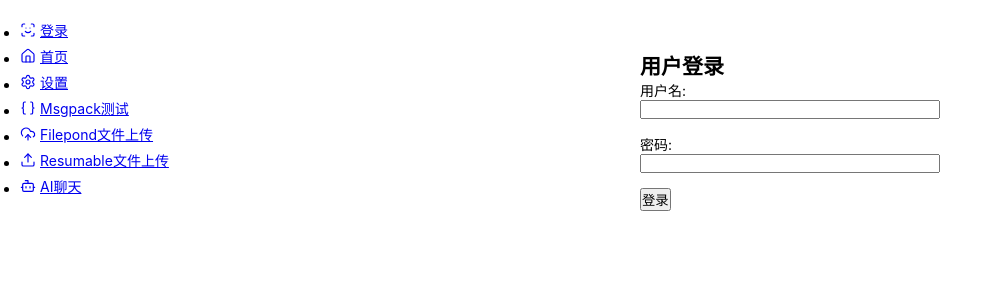
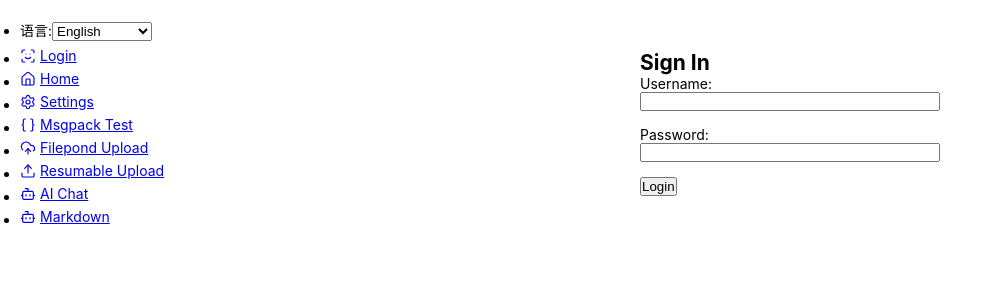
Before and after one commit to yswang0927/my-springboot-scaffold, a React (Vite) app in the folder src/frontend/: page /login in a window 1280 px wide. Shown: the top 300 px of the page, without its empty margins (0-999 px from the left). Built offline with nearby package versions, Linux system fonts and the light colour scheme.

Commit message:
增加l10n本地化翻译

```diff
--- /dev/null
+++ b/src/frontend/src/l10n/index.jsx
@@ -0,0 +1,87 @@
+// @refresh reset
+import { createContext, useState, useContext, useCallback } from "react";
+
+import en from "../locales/en";
+
+// 1. 聚合语言包
+const dictionaries = {
+    'zh-CN': {},
+    'en': en
+};
+
+// 存储在 localStorage 中的 key 名称
+const LANG_STORAGE_KEY = 'app_l10n_lang';
+
+// 2. 创建 Context
+const L10nContext = createContext();
+
+// 3. 创建 Provider 组件
+export function L10nProvider({ children, defaultLang = 'zh-CN' }) {
+    const [lang, setLangState] = useState(() => {
+        // 优先级 1: 尝试从 localStorage 获取
+        const savedLang = window.localStorage.getItem(LANG_STORAGE_KEY);
+        if (savedLang && dictionaries[savedLang]) {
+            return savedLang;
+        }
+
+        // 优先级 2: 尝试获取浏览器语言
+        // navigator.language 通常返回 'zh-CN', 'en-US', 'en' 等格式
+        if (typeof navigator !== 'undefined' && navigator.language) {
+            const browserLang = navigator.language;
+            // 精确匹配 (如 'zh-CN')
+            if (dictionaries[browserLang]) {
+                return browserLang;
+            }
+            // 模糊匹配: 如果浏览器是 'en-US'，但我们只有 'en'，则尝试匹配前缀
+            const shortLang = browserLang.split('-')[0];
+            if (dictionaries[shortLang]) {
+                return shortLang;
+            }
+        }
+        // 优先级 3: 兜底语言
+        return defaultLang;
+    });
+
+    // 暴露给外部的切换语言方法
+    const setLang = (newLang) => {
+        if (dictionaries[newLang]) {
+            setLangState(newLang);
+            window.localStorage.setItem(LANG_STORAGE_KEY, newLang);
+        } else {
+            console.warn(`Language ${newLang} not found.`);
+        }
+    };
+
+    // 核心翻译函数
+    const t = useCallback((key, args = {}) => {
+        const dict = dictionaries[lang];
+        // 如果找不到对应的翻译，降级显示 key 本身
+        let text = dict[key] || key;
+
+        // 处理变量插值 (例如: {name})
+        if (Object.keys(args).length > 0) {
+            Object.entries(args).forEach(([argKey, argVal]) => {
+                // 使用正则全局替换对应的占位符
+                const regex = new RegExp(`\\{${argKey}\\}`, 'g');
+                text = text.replace(regex, argVal);
+            });
+        }
+
+        return text;
+    }, [lang]);
+
+    return (
+        <L10nContext.Provider value={{ t, lang, setLang }}>
+            {children}
+        </L10nContext.Provider>
+    );
+}
+
+// 4. 导出自定义 Hook，让组件使用
+export function useL10n() {
+    const context = useContext(L10nContext);
+    if (!context) {
+        throw new Error('useL10n must be used within a L10nProvider');
+    }
+    return context;
+}
--- a/src/frontend/src/layouts/DefaultLayout.jsx
+++ b/src/frontend/src/layouts/DefaultLayout.jsx
@@ -1,18 +1,29 @@
 import { Outlet, Link } from "react-router-dom";
 import { Bot, Braces, House, ScanFace, Upload, UploadCloud, Settings } from 'lucide-react';
 
+import { useL10n } from "@/l10n";
+
 export default function DefaultLayout() {
+    const { t, lang, setLang } = useL10n();
+
     return (
         <div style={{ display: "flex", height: "100vh" }}>
             <div style={{width: "300px", padding: "20px"}}>
                 <ul className="flex flex-col gap-6">
-                    <li><Link to="/login" className="flex items-center gap-4"> <ScanFace/> 登录</Link></li>
-                    <li><Link to="/" className="flex items-center gap-4"> <House/> 首页</Link></li>
-                    <li><Link to="/settings" className="flex items-center gap-4"> <Settings/> 设置</Link></li>
-                    <li><Link to="/msgpack" className="flex items-center gap-4"> <Braces/> Msgpack测试</Link></li>
-                    <li><Link to="/fileupload" className="flex items-center gap-4"> <UploadCloud/> Filepond文件上传</Link></li>
-                    <li><Link to="/resumableupload" className="flex items-center gap-4"> <Upload/> Resumable文件上传</Link></li>
-                    <li><Link to="/aichat" className="flex items-center gap-4"> <Bot/> AI聊天</Link></li>
+                    <li>语言:
+                        <select value={lang} onChange={(e) => setLang(e.target.value)} style={{width:"100px"}}>
+                            <option value="en">{t("英语")}</option>
+                            <option value="zh-CN">{t("中文")}</option>
+                        </select>
+                    </li>
+                    <li><Link to="/login" className="flex items-center gap-4"> <ScanFace/> {t("登录")}</Link></li>
+                    <li><Link to="/" className="flex items-center gap-4"> <House/> {t("首页")}</Link></li>
+                    <li><Link to="/settings" className="flex items-center gap-4"> <Settings/> {t("设置")}</Link></li>
+                    <li><Link to="/msgpack" className="flex items-center gap-4"> <Braces/> {t("Msgpack测试")}</Link></li>
+                    <li><Link to="/fileupload" className="flex items-center gap-4"> <UploadCloud/> {t("Filepond文件上传")}</Link></li>
+                    <li><Link to="/resumableupload" className="flex items-center gap-4"> <Upload/> {t("Resumable文件上传")}</Link></li>
+                    <li><Link to="/aichat" className="flex items-center gap-4"> <Bot/> {t("AI聊天")}</Link></li>
+                    <li><Link to="/markdown" className="flex items-center gap-4"> <Bot/> {t("Markdown")}</Link></li>
                 </ul>
             </div>
             <div style={{flex: 1, height: "100vh"}}><Outlet /></div>
--- /dev/null
+++ b/src/frontend/src/locales/en.js
@@ -0,0 +1,20 @@
+export default {
+    "英语": "English",
+    "中文": "Chinese",
+    "登录": "Login",
+    "首页": "Home",
+    "设置": "Settings",
+    "Msgpack测试": "Msgpack Test",
+    "Filepond文件上传": "Filepond Upload",
+    "Resumable文件上传": "Resumable Upload",
+    "AI聊天": "AI Chat",
+    "用户登录": "Sign In",
+    "用户名": "Username",
+    "密码": "Password",
+    "用户名不能为空": "Username is required",
+    "用户名至少需要3个字符": "Username must be at least 3 characters",
+    "密码不能为空": "Password is required",
+    "密码长度不能少于6位": "Password must be at least 6 characters",
+    "登录成功！": "Login Success!",
+    "设置页面": "Settings Page",
+};
--- a/src/frontend/src/main.jsx
+++ b/src/frontend/src/main.jsx
@@ -1,11 +1,12 @@
 import { StrictMode } from 'react'
 import { createRoot } from 'react-dom/client'
+import { L10nProvider } from "@/l10n";
 
 import './index.css'
 import App from './App.jsx'
 
 createRoot(document.getElementById('root')).render(
-  <StrictMode>
-    <App />
-  </StrictMode>
+    <L10nProvider>
+        <App />
+    </L10nProvider>
 )
--- a/src/frontend/src/pages/login/index.jsx
+++ b/src/frontend/src/pages/login/index.jsx
@@ -2,18 +2,21 @@ import { useForm } from "react-hook-form";
 import { z } from "zod";
 import { zodResolver } from "@hookform/resolvers/zod";
 import request from "@/services/request";
-
-// 1. 定义校验模式 (Schema)
-const loginSchema = z.object({
-    username: z.string()
-        .min(1, '用户名不能为空')
-        .min(3, '用户名至少需要3个字符'),
-    password: z.string()
-        .min(1, '密码不能为空')
-        .min(6, '密码长度不能少于6位'),
-});
+import { useL10n } from "@/l10n";
 
 export default function Login() {
+    const { t } = useL10n();
+
+    // 1. 定义校验模式 (Schema)
+    const loginSchema = z.object({
+        username: z.string()
+            .min(1, t('用户名不能为空'))
+            .min(3, t('用户名至少需要3个字符')),
+        password: z.string()
+            .min(1, t('密码不能为空'))
+            .min(6, t('密码长度不能少于6位')),
+    });
+
     // 2. 初始化 React Hook Form
     const {
         register,
@@ -35,7 +38,7 @@ export default function Login() {
 
         // 模拟 API 请求
         await new Promise((resolve) => setTimeout(resolve, 2000));
-        alert('登录成功！');
+        alert(t('登录成功！'));
 
         /*
         try {
@@ -72,18 +75,18 @@ export default function Login() {
 
     return (
         <div style={{ maxWidth: '300px', margin: '50px auto' }}>
-            <h2>用户登录</h2>
+            <h2>{t("用户登录")}</h2>
             <form onSubmit={handleSubmit(onSubmit)}>
                 {/* 用户名字段 */}
                 <div style={{ marginBottom: '15px' }}>
-                    <label htmlFor="login_username">用户名:</label>
+                    <label htmlFor="login_username">{t("用户名")}:</label>
                     <input {...register('username')} id="login_username" style={{ display: 'block', width: '100%' }} />
                     {errors.username && (<span style={{ color: 'red', fontSize: '12px' }}>{errors.username.message}</span>)}
                 </div>
 
                 {/* 密码字段 */}
                 <div style={{ marginBottom: '15px' }}>
-                    <label htmlFor="login_pwd">密码:</label>
+                    <label htmlFor="login_pwd">{t("密码")}:</label>
                     <input type="password" {...register('password')} id="login_pwd" style={{ display: 'block', width: '100%' }} />
                     {errors.password && (<span style={{ color: 'red', fontSize: '12px' }}>{errors.password.message}</span>)}
                 </div>
@@ -92,7 +95,7 @@ export default function Login() {
                 {errors.root?.serverError && (<p style={{ color: 'red' }}>{errors.root.serverError.message}</p>)}
 
                 <button type="submit" disabled={isSubmitting}>
-                    {isSubmitting ? '登录中...' : '登录'}
+                    {isSubmitting ? t('登录中...') : t('登录')}
                 </button>
             </form>
         </div>
--- a/src/frontend/src/pages/setting/index.jsx
+++ b/src/frontend/src/pages/setting/index.jsx
@@ -1,9 +1,13 @@
-import usePageTitle from "@/hooks/usePageTitle.js";
+import usePageTitle from "@/hooks/usePageTitle";
+
+import { useL10n } from "@/l10n";
 
 export default function Settings() {
-    usePageTitle("设置");
+    const { t } = useL10n();
+
+    usePageTitle(t("设置"));
 
     return (
-        <h1>Settings设置页面</h1>
+        <h1>{t("设置页面")}</h1>
     );
 }
```
